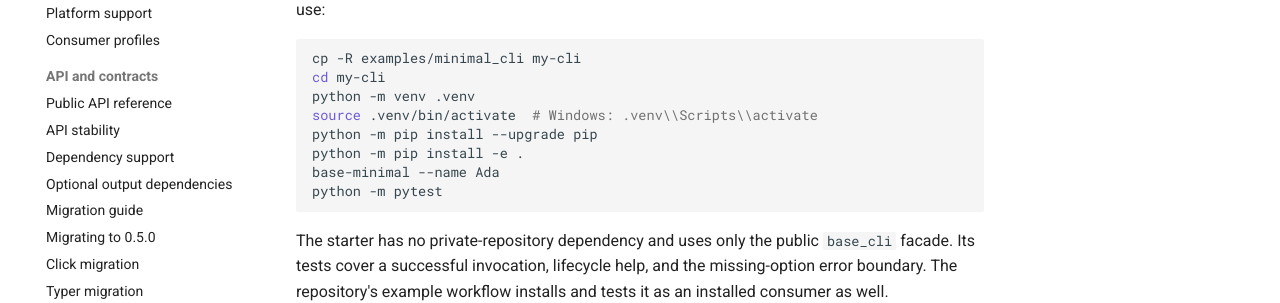
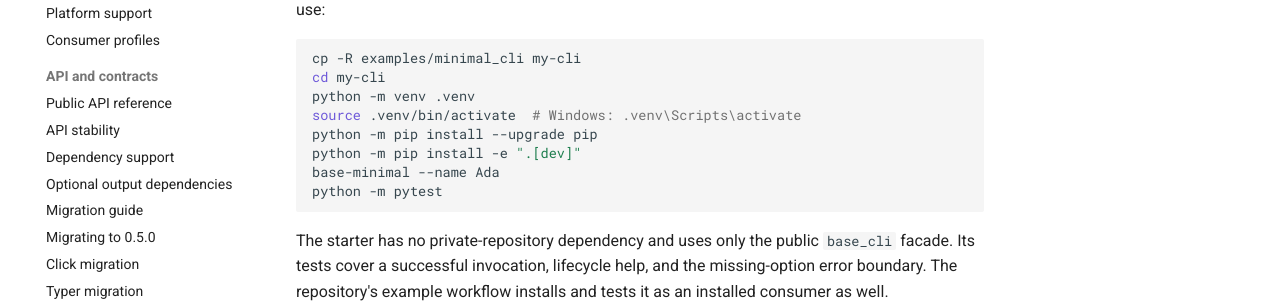
Before and after one commit to basefoundry/base-cli, an MkDocs documentation site: the page built from docs/starter-template.md, in a window 1280 px wide and 1229 px high. Shown: the part 376-679 px from the top of the window. Built offline with MkDocs 1.6.1 and Material for MkDocs 9.7.7, drawn with Linux system fonts in a browser that asks for light colours; comment, search, counter and statistics services are not loaded.

Commit message:
fix: align starter and reference installs

````diff
--- a/docs/starter-template.md
+++ b/docs/starter-template.md
@@ -14,9 +14,9 @@ consumer would use:
 cp -R examples/minimal_cli my-cli
 cd my-cli
 python -m venv .venv
-source .venv/bin/activate  # Windows: .venv\\Scripts\\activate
+source .venv/bin/activate  # Windows: .venv\Scripts\activate
 python -m pip install --upgrade pip
-python -m pip install -e .
+python -m pip install -e ".[dev]"
 base-minimal --name Ada
 python -m pytest
 ```
````
Also changed, not shown: examples/minimal_cli/README.md (+6 -5 lines), 5 other files.
